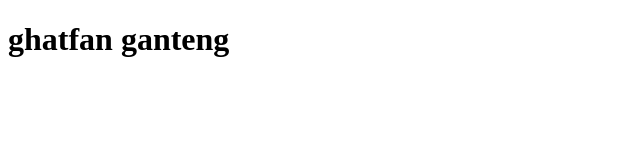
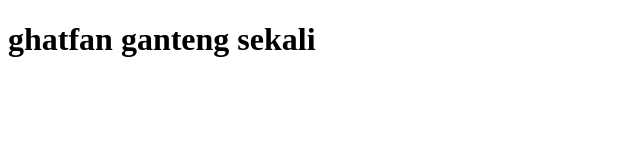
Before and after one commit to ghatpreneur/Pacman-Study-Case, a plain HTML site: page index.html in a window 1280 px wide. Shown: the whole page, without its empty margins (0-640 px from the left). Drawn offline with Linux system fonts and the light colour scheme.

Commit message:
menambah ganteng sekali

```diff
--- a/index.html
+++ b/index.html
@@ -6,6 +6,6 @@
     <title>Document</title>
 </head>
 <body>
-    <h1>ghatfan ganteng</h1>
+    <h1>ghatfan ganteng sekali</h1>
 </body>
 </html>
```
